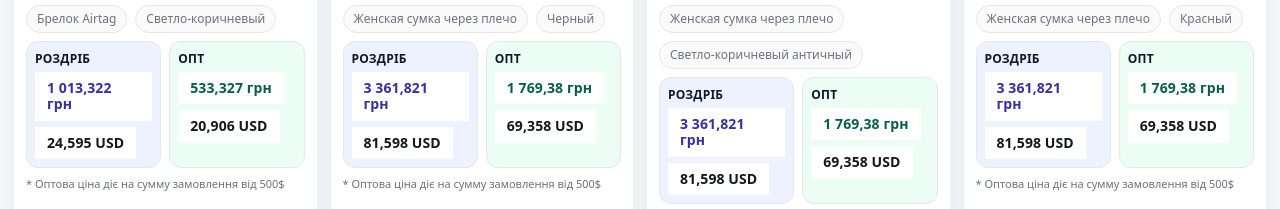
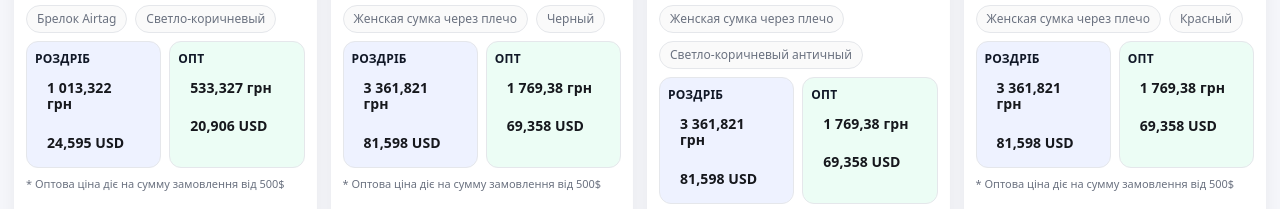
Before and after one commit to AleksVits/BoulettaDemo, a plain HTML site: page index.html in a window 1280 px wide. Shown: the part 572-781 px from the top of the page. Drawn offline with Linux system fonts and the light colour scheme.

Commit message:
Update index.html

```diff
--- a/index.html
+++ b/index.html
@@ -138,8 +138,8 @@ header .spacer{flex:1}
   font-variant-numeric: tabular-nums;
   letter-spacing: .1px;
 }
-.pill.opt{background:#ecfdf5;color:#065f46;border-color:#a7f3d0}
-.pill.retail{background:#eef2ff;color:#3730a3;border-color:#c7d2fe}
+.pill.opt{background:#ecfdf5;border-color:#a7f3d0;font-weight: 700}
+.pill.retail{background:#eef2ff;border-color:#c7d2fe;font-weight: 700}
 .card .footer{margin-top:auto;padding:10px 12px;border-top:1px solid var(--border);display:flex;gap:10px}
 
 /* --- Price blocks --- */
@@ -185,11 +185,8 @@ header .spacer{flex:1}
 
 /* підправимо “пігулки”, щоб читались краще у боксах */
 .pill{
-  background:#fff;
   border-color:#e6e8ef;
 }
-.pill.retail{ background:#fff; }
-.pill.opt{ background:#fff; }
 
 /* Компактніші ціни в боксах */
 .prices .pill{
```
